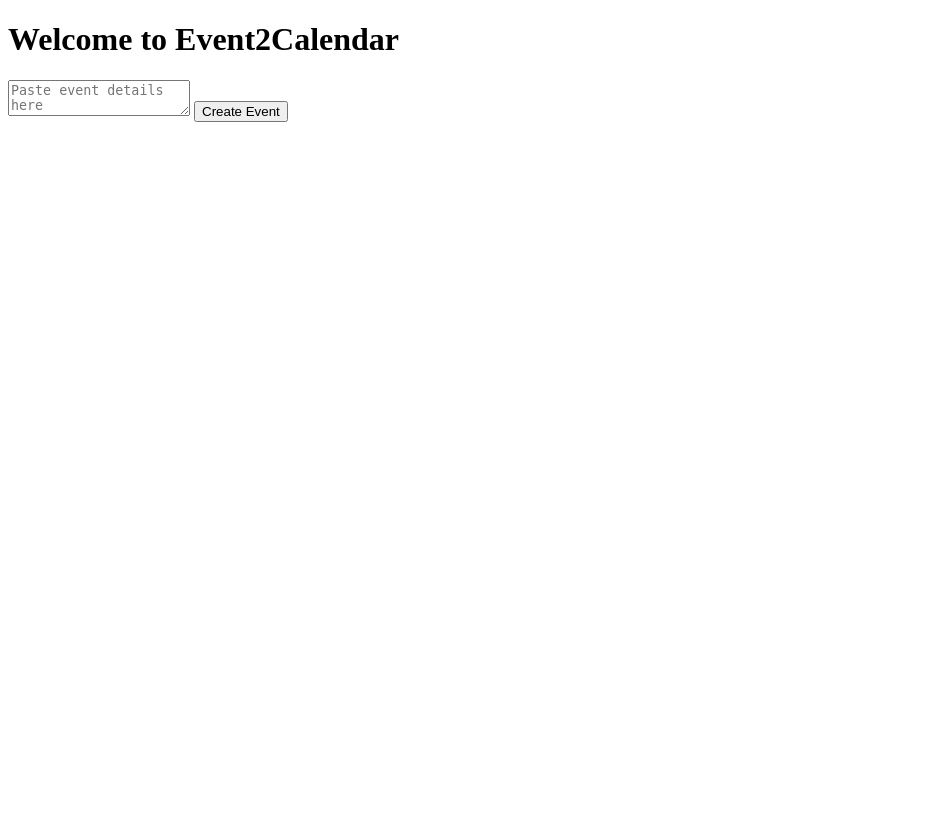
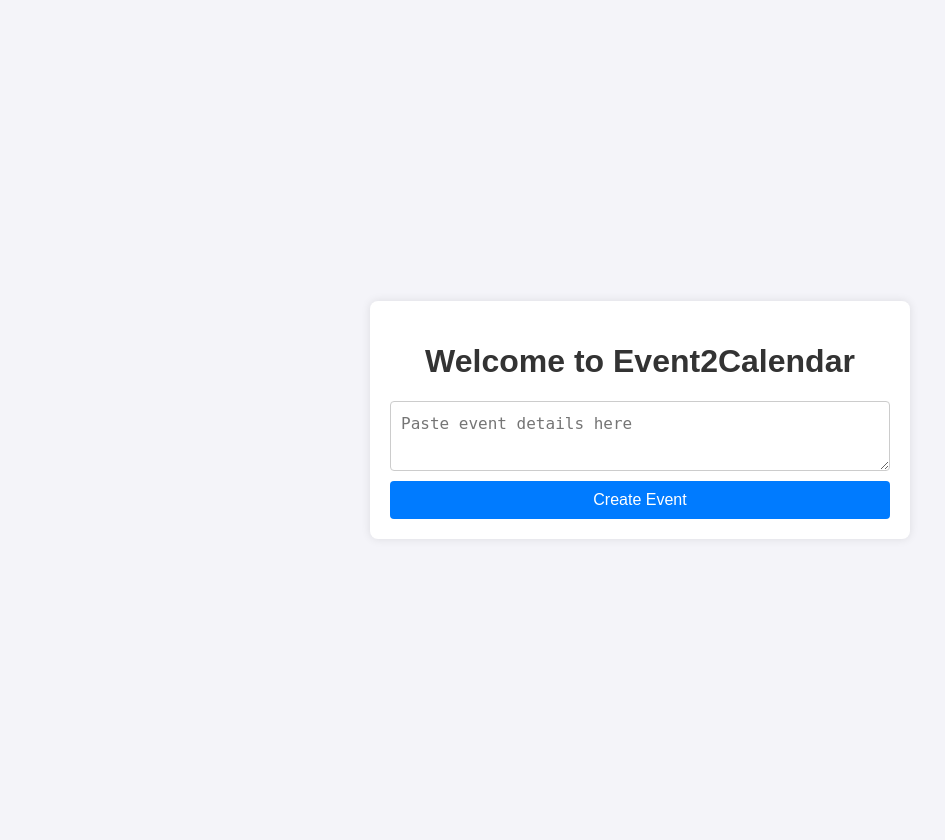
Before and after one commit to annyedge/smart-cal-event-creator, a FastAPI app: page / in a window 1280 px wide. Shown: the whole page, without its empty margins (0-945 px from the left). Before the commit the page ends 122 px from the top, so only its background shows below. Run offline with FastAPI, Linux system fonts and the light colour scheme.

Commit message:
improve FE

```diff
--- a/app/main.py
+++ b/app/main.py
@@ -16,7 +16,7 @@ app = FastAPI(
 templates = Jinja2Templates(directory="app/templates")
 
 # Mount static files
-app.mount("/static", StaticFiles(directory="static"), name="static")
+app.mount("/static", StaticFiles(directory="app/static"), name="static")
 
 # Include the event router
 app.include_router(event_router, prefix="/api/events", tags=["Events"])
--- a/app/routers/event.py
+++ b/app/routers/event.py
@@ -10,7 +10,7 @@ from app.services.parser import parse_event_details
 router = APIRouter()
 
 
-@router.post("/process", response_class=HTMLResponse)
+@router.post("/process", tags=["Events"], response_class=HTMLResponse)
 async def create_event(event_text: str = Form(...)):
     """
     Create a calendar event (.ics) from the submitted form text.
--- a/app/services/ics_generator.py
+++ b/app/services/ics_generator.py
@@ -17,7 +17,7 @@ def create_ics(ics_attributes: ICSAttributes) -> str:
         str: The filename of the created ICS file.
     """
     try:
-        filename = f"{ics_attributes.uid}.ics"
+        filename = f"outputs/{ics_attributes.uid}.ics"
 
         # Create a calendar and an event
         cal = Calendar()
--- a/app/static/styles.css
+++ b/app/static/styles.css
@@ -0,0 +1,64 @@
+body {
+    font-family: Arial, sans-serif;
+    background-color: #f4f4f9;
+    margin: 0;
+    padding: 20px;
+    display: flex;
+    justify-content: center;
+    align-items: center;
+    height: 100vh;
+}
+
+.container {
+    background: #fff;
+    padding: 20px;
+    border-radius: 8px;
+    box-shadow: 0 0 10px rgba(0, 0, 0, 0.1);
+    width: 100%;
+    max-width: 500px;
+}
+
+h1 {
+    color: #333;
+    text-align: center;
+}
+
+form {
+    display: flex;
+    flex-direction: column;
+}
+
+textarea {
+    resize: vertical;
+    margin-bottom: 10px;
+    padding: 10px;
+    border: 1px solid #ccc;
+    border-radius: 4px;
+    font-size: 16px;
+    line-height: 1.5;
+}
+
+button {
+    padding: 10px;
+    background-color: #007bff;
+    color: #fff;
+    border: none;
+    border-radius: 4px;
+    cursor: pointer;
+    font-size: 16px;
+}
+
+button:hover {
+    background-color: #0056b3;
+}
+
+.sr-only {
+    position: absolute;
+    width: 1px;
+    height: 1px;
+    padding: 0;
+    margin: -1px;
+    overflow: hidden;
+    clip: rect(0, 0, 0, 0);
+    border: 0;
+}
--- a/app/templates/index.html
+++ b/app/templates/index.html
@@ -2,13 +2,40 @@
 <html lang="en">
 <head>
     <meta charset="UTF-8">
+    <meta name="viewport" content="width=device-width, initial-scale=1.0">
     <title>Event2Calendar</title>
+    <link rel="stylesheet" href="/static/styles.css">
 </head>
 <body>
-<h1>Welcome to Event2Calendar</h1>
-<form action="/api/events/process" method="post">
-    <textarea name="event_text" placeholder="Paste event details here"></textarea>
-    <button type="submit">Create Event</button>
-</form>
+<div class="container">
+    <h1>Welcome to Event2Calendar</h1>
+    <form id="eventForm" aria-label="Event form">
+        <label for="event_text" class="sr-only">Paste event details here</label>
+        <textarea id="event_text" name="event_text" placeholder="Paste event details here" required></textarea>
+        <button type="submit">Create Event</button>
+    </form>
+    <div id="response"></div>
+</div>
+
+<script>
+    document.getElementById('eventForm').addEventListener('submit', async function(event) {
+        event.preventDefault();
+        const formData = new FormData(this);
+        const data = {
+            event_text: formData.get('event_text')
+        };
+
+        const response = await fetch('/api/events/process', {
+            method: 'POST',
+            headers: {
+                'Content-Type': 'application/json'
+            },
+            body: JSON.stringify(data)
+        });
+
+        const result = await response.json();
+        document.getElementById('response').innerText = JSON.stringify(result, null, 2);
+    });
+</script>
 </body>
 </html>
```
Also changed, not shown: app/static/__init__.py (added), 1 other file.
